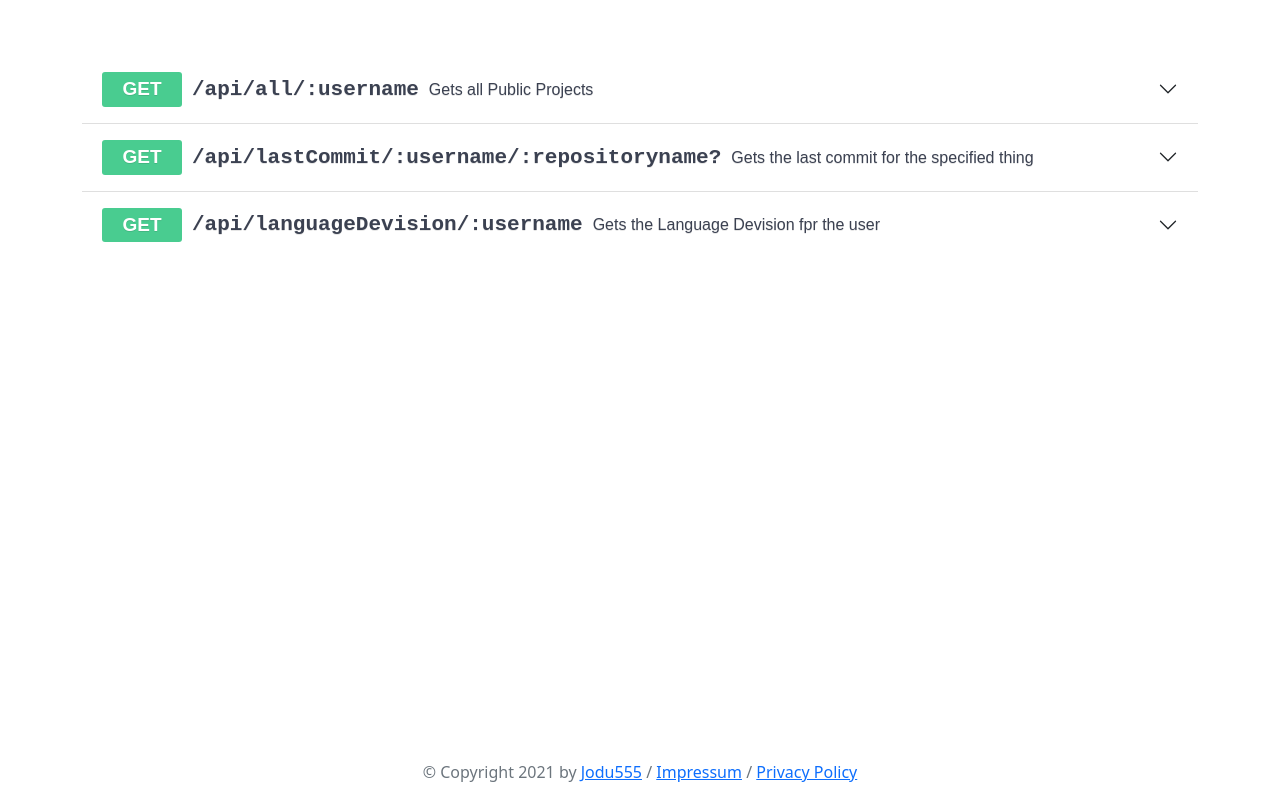
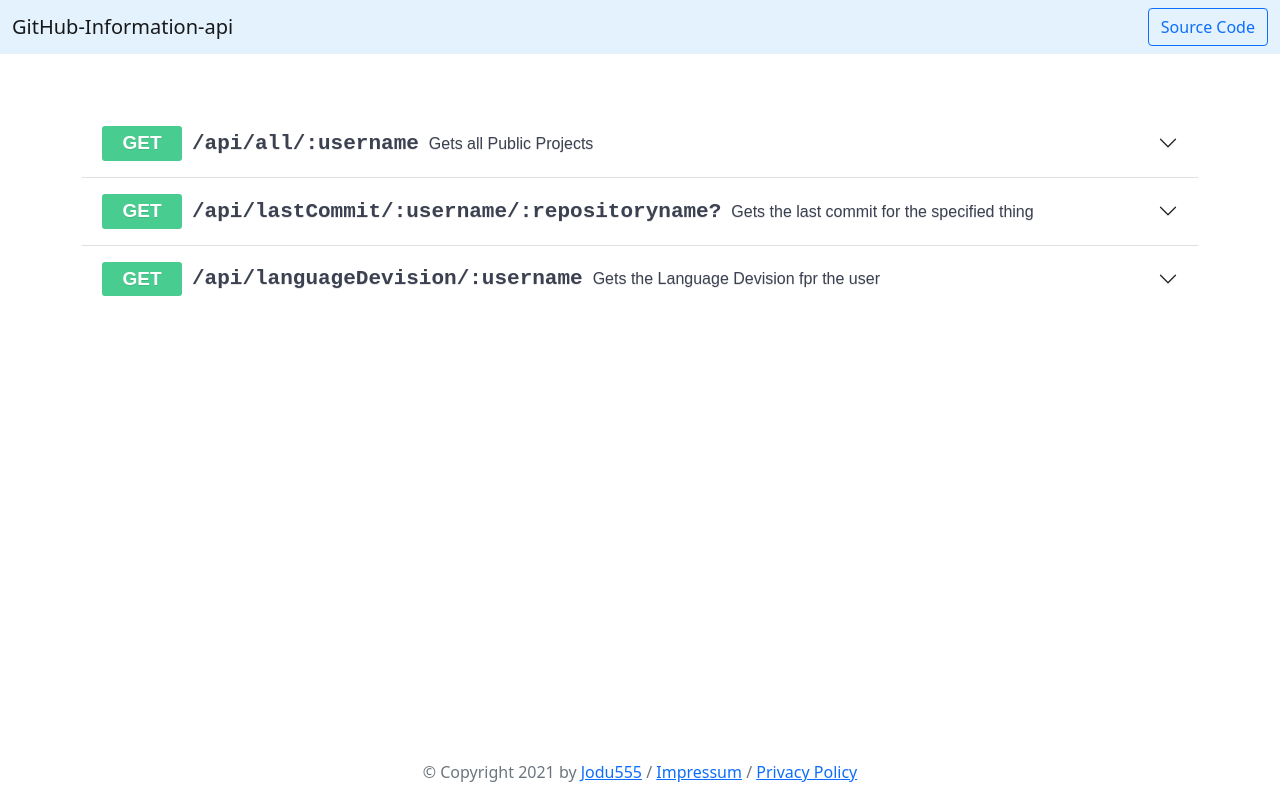
Before and after one commit to Jodu555/github-information-api, a website: page documentation.html in a window 1280 px wide. Drawn offline with nearby package versions, Linux system fonts and the light colour scheme.

Commit message:
Added a Navigation with source code

```diff
--- a/documentation.html
+++ b/documentation.html
@@ -62,6 +62,18 @@
 		}
 	</style>
 	<body>
+		<nav class="navbar navbar-light" style="background-color: #e3f2fd">
+			<div class="container-fluid">
+				<span class="navbar-brand mb-0 h1">GitHub-Information-api</span>
+				<div class="d-flex">
+					<a
+						href="https://github.com/Jodu555/github-information-api"
+						class="btn btn-outline-primary"
+						>Source Code</a
+					>
+				</div>
+			</div>
+		</nav>
 		<main style="margin-top: 7vh">
 			<div class="container">
 				<div class="accordion accordion-flush" id="methods">
```
